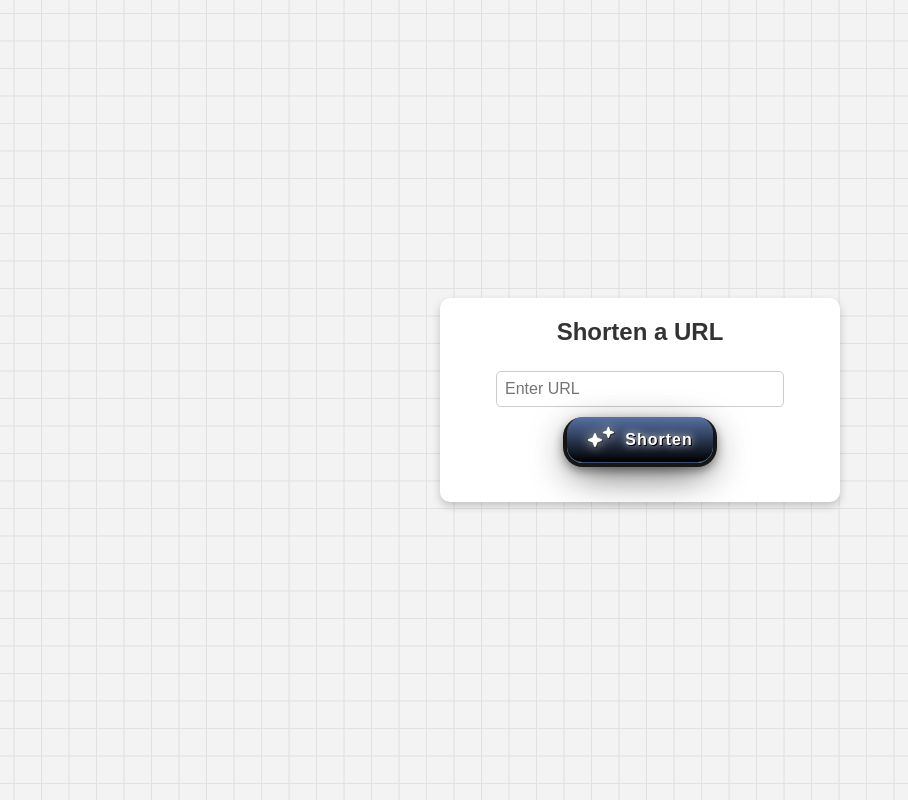
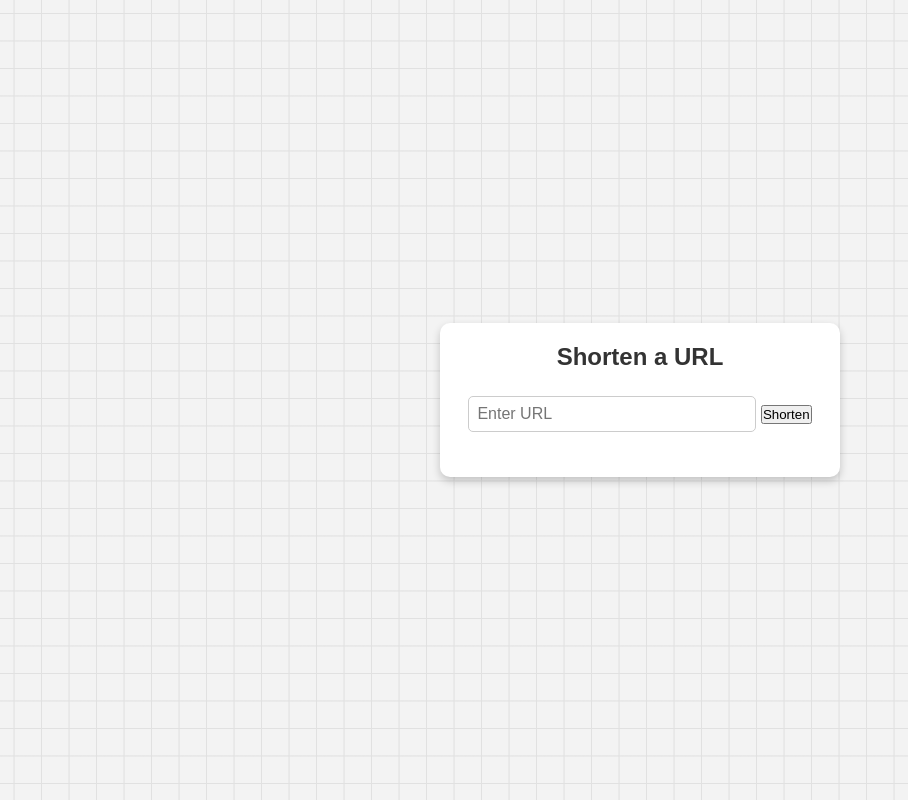
Before and after one commit to Itsgauravvv/url-shortener-frontend, a plain HTML site: page index.html in a window 1280 px wide. Shown: the whole page, without its empty margins (0-908 px from the left). Drawn offline with Linux system fonts and the light colour scheme.

Commit message:
Update index.html

```diff
--- a/index.html
+++ b/index.html
@@ -10,39 +10,10 @@
     <link rel="stylesheet" href="style.css">
 </head>
 <body>
-
     <div class="container">
         <h2>Shorten a URL</h2>
         <input type="text" id="urlInput" placeholder="Enter URL">
-        <button class="button" onclick="shortenUrl()"><div class="inner">
-            <div class="svgs">
-              <svg
-                viewBox="0 0 256 256"
-                height="1em"
-                width="1em"
-                xmlns="http://www.w3.org/2000/svg"
-                class="svg-l"
-              >
-                <path
-                  d="M240 128a15.79 15.79 0 0 1-10.5 15l-63.44 23.07L143 229.5a16 16 0 0 1-30 0l-23.06-63.44L26.5 143a16 16 0 0 1 0-30l63.44-23.06L113 26.5a16 16 0 0 1 30 0l23.07 63.44L229.5 113a15.79 15.79 0 0 1 10.5 15"
-                  fill="currentColor"
-                ></path>
-              </svg>
-              <svg
-                viewBox="0 0 256 256"
-                height="1em"
-                width="1em"
-                xmlns="http://www.w3.org/2000/svg"
-                class="svg-s"
-              >
-                <path
-                  d="M240 128a15.79 15.79 0 0 1-10.5 15l-63.44 23.07L143 229.5a16 16 0 0 1-30 0l-23.06-63.44L26.5 143a16 16 0 0 1 0-30l63.44-23.06L113 26.5a16 16 0 0 1 30 0l23.07 63.44L229.5 113a15.79 15.79 0 0 1 10.5 15"
-                  fill="currentColor"
-                ></path>
-              </svg>
-            </div>
-            Shorten
-          </div>
+        <button onclick="shortenUrl()">Shorten</button>
         </button>
 
         <p id="result"></p>
```
